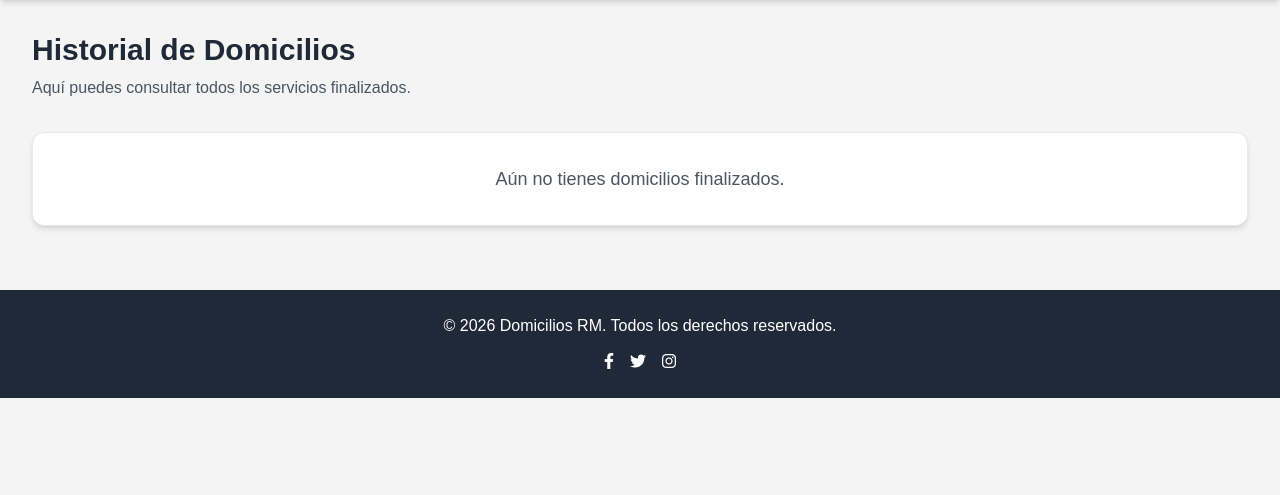
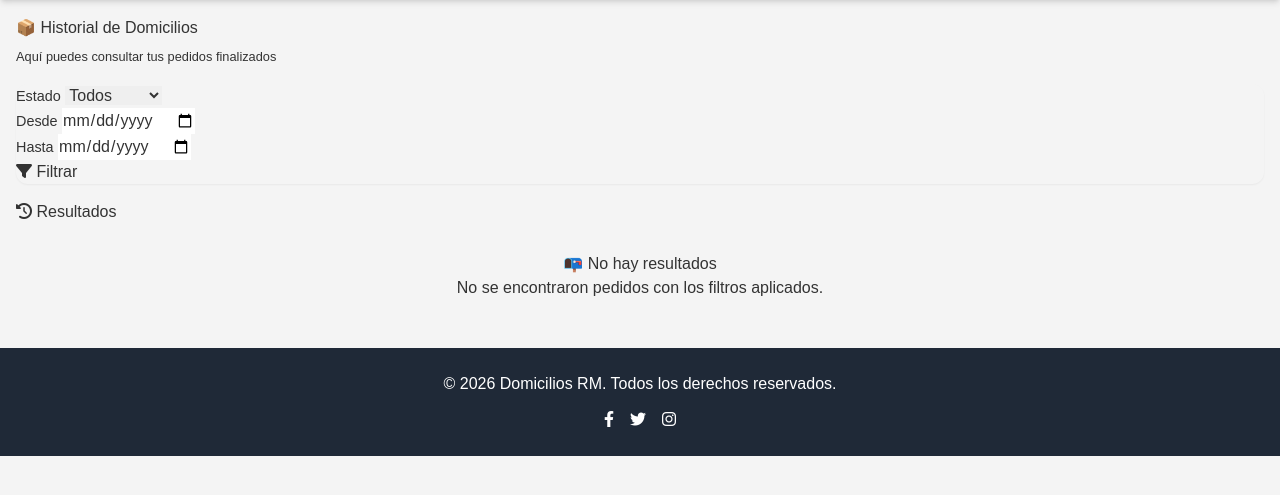
Before and after one commit to Neiro77/domiciliosrmyopal, a Python web app: template templates/driver/my_orders.html in a window 1280 px wide. Shown: the part 72-567 px from the top of the page. Run offline with Jinja, Linux system fonts and the light colour scheme; the template is opened without the code that fills it, so the values that code supplies are empty; some libraries are stand-ins or nearby versions.

Commit message:
Ajuste vista historial driver

```diff
--- a/templates/driver/my_orders.html
+++ b/templates/driver/my_orders.html
@@ -1,84 +1,131 @@
-{% extends "base.html" %}
+{% extends 'base.html' %}
 
-{% block title %}Mi Historial - Domicilios RM{% endblock %}
+{% block title %}Historial de Domicilios{% endblock %}
 
 {% block content %}
-<div class="container mx-auto px-4 py-8">
+<div class="container mt-4">
 
-    <!-- Header -->
-    <div class="mb-8">
-        <h2 class="text-3xl font-bold text-gray-800">Historial de Domicilios</h2>
-        <p class="text-gray-600 mt-2">
-            Aquí puedes consultar todos los servicios finalizados.
-        </p>
+    <!-- HEADER -->
+    <div class="d-flex justify-content-between align-items-center mb-4 flex-wrap gap-3">
+        <div>
+            <h1 class="mb-1">📦 Historial de Domicilios</h1>
+            <small class="text-muted">Aquí puedes consultar tus pedidos finalizados</small>
+        </div>
     </div>
 
+    <!-- FILTROS -->
+    <div class="card shadow-sm mb-4">
+        <div class="card-body">
+            <form method="GET" class="row g-3">
+
+                <div class="col-md-3">
+                    <label class="form-label">Estado</label>
+                    <select name="status" class="form-select">
+                        <option value="">Todos</option>
+                        <option value="entregado" {% if request.args.get('status') == 'entregado' %}selected{% endif %}>Entregado</option>
+                        <option value="cancelado" {% if request.args.get('status') == 'cancelado' %}selected{% endif %}>Cancelado</option>
+                    </select>
+                </div>
+
+                <div class="col-md-3">
+                    <label class="form-label">Desde</label>
+                    <input type="date" name="start_date" class="form-control"
+                           value="{{ request.args.get('start_date','') }}">
+                </div>
+
+                <div class="col-md-3">
+                    <label class="form-label">Hasta</label>
+                    <input type="date" name="end_date" class="form-control"
+                           value="{{ request.args.get('end_date','') }}">
+                </div>
+
+                <div class="col-md-3 d-flex align-items-end">
+                    <button type="submit" class="btn btn-dark w-100">
+                        <i class="fas fa-filter me-1"></i> Filtrar
+                    </button>
+                </div>
+
+            </form>
+        </div>
+    </div>
+
+    <!-- LISTADO -->
+    <h3 class="mb-3">
+        <i class="fas fa-history me-1"></i> Resultados
+    </h3>
+
     {% if orders %}
-        <div class="grid grid-cols-1 md:grid-cols-2 lg:grid-cols-3 gap-6">
-
+        <div class="row">
             {% for order in orders %}
-            <div class="bg-white rounded-xl shadow-md border border-gray-200 p-6 hover:shadow-lg transition">
+            <div class="col-md-6 col-lg-4 mb-4">
+                <div class="card h-100 shadow-sm border-start border-success border-4">
+                    <div class="card-body d-flex flex-column">
 
                         <!-- Encabezado -->
-                <div class="flex justify-between items-center mb-3">
-                    <span class="text-sm text-gray-500">
-                        Pedido #{{ order.id }}
-                    </span>
+                        <div class="d-flex justify-content-between align-items-center mb-2">
+                            <span class="fw-bold">Pedido #{{ order.id }}</span>
 
                             {% if order.status == 'entregado' %}
-                        <span class="px-3 py-1 text-xs font-semibold rounded-full bg-green-100 text-green-700">
-                            Entregado
+                                <span class="badge bg-success">
+                                    <i class="fas fa-check-circle me-1"></i> Entregado
                                 </span>
                             {% elif order.status == 'cancelado' %}
-                        <span class="px-3 py-1 text-xs font-semibold rounded-full bg-red-100 text-red-700">
-                            Cancelado
+                                <span class="badge bg-danger">
+                                    <i class="fas fa-times-circle me-1"></i> Cancelado
+                                </span>
+                            {% else %}
+                                <span class="badge bg-secondary">
+                                    {{ order.status }}
                                 </span>
                             {% endif %}
                         </div>
 
-                <!-- Información -->
-                <div class="space-y-2 text-sm text-gray-700">
+                        <!-- Fecha -->
+                        <div class="mb-2 text-muted small">
+                            <i class="fas fa-clock me-1"></i>
+                            {{ order.order_date.strftime('%d %b %Y %I:%M %p') }}
+                        </div>
 
-                    <p>
-                        <span class="font-semibold">Cliente:</span>
-                        {{ order.user.first_name }} {{ order.user.last_name }}
+                        <!-- Tipo de servicio -->
+                        <p class="mb-1">
+                            <i class="fas fa-layer-group me-1"></i>
+                            <b>Tipo:</b>
+                            <span class="badge bg-primary">
+                                {{ order.service.name }}
+                            </span>
                         </p>
 
-                    <p>
-                        <span class="font-semibold">Dirección:</span>
+                        <!-- Cliente -->
+                        <p class="mb-1">
+                            <i class="fas fa-user me-1"></i>
+                            <b>Cliente:</b>
+                            {{ order.user.customer_profile.first_name }}
+                        </p>
+
+                        <!-- Dirección -->
+                        <p class="mb-2">
+                            <i class="fas fa-map-marker-alt me-1"></i>
+                            <b>Dirección:</b>
                             {{ order.delivery_address }}
                         </p>
 
-                    <p>
-                        <span class="font-semibold">Fecha:</span>
-                        {{ order.created_at.strftime('%d/%m/%Y %I:%M %p') }}
-                    </p>
-
-                    <p>
-                        <span class="font-semibold">Total:</span>
-                        ${{ "{:,.0f}".format(order.total_amount) }}
-                    </p>
-
-                </div>
-
-                <!-- Footer -->
-                <div class="mt-4 border-t pt-3 text-xs text-gray-500">
-                    {% if order.status == 'entregado' %}
-                        Servicio completado correctamente.
-                    {% elif order.status == 'cancelado' %}
-                        Pedido cancelado.
-                    {% endif %}
+                        <!-- Total -->
+                        <div class="mt-auto pt-3 border-top d-flex justify-content-between align-items-center">
+                            <span class="fw-bold text-success">
+                                ${{ "%.2f"|format(order.total_amount) }}
+                            </span>
+                            <span class="small text-muted">Total</span>
                         </div>
 
                     </div>
+                </div>
+            </div>
             {% endfor %}
-
         </div>
     {% else %}
-        <div class="bg-white rounded-xl shadow-md border border-gray-200 p-8 text-center">
-            <p class="text-gray-600 text-lg">
-                Aún no tienes domicilios finalizados.
-            </p>
+        <div class="alert alert-info text-center py-4">
+            <h5>📭 No hay resultados</h5>
+            <p>No se encontraron pedidos con los filtros aplicados.</p>
         </div>
     {% endif %}
 
```
Lines whose indentation alone changed are shown as unchanged.
